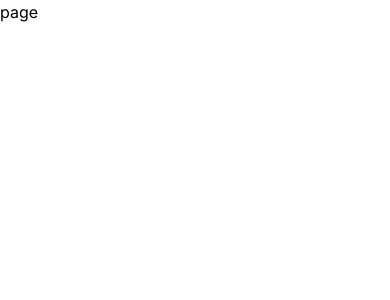
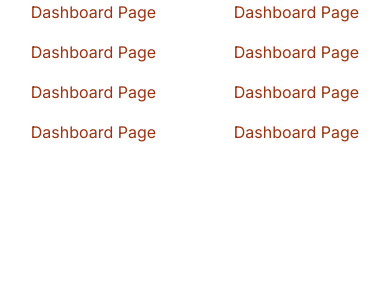
Before and after one commit to Faizanahmedsy/nextjs-dashboard, a Next.js app: page /dashboard in a window 390 px wide. Shown: the top 300 px of the page. Built offline with nearby package versions, Linux system fonts and the light colour scheme; a web font is replaced by a local one.

Commit message:
learned tailwind responsive design

```diff
--- a/app/dashboard/page.tsx
+++ b/app/dashboard/page.tsx
@@ -1,7 +1,20 @@
 import React from 'react';
 
 const page = () => {
-  return <div>page</div>;
+  return (
+    <>
+      <div className="grid grid-cols-2  gap-4">
+        <p className="  text-center text-orange-800">Dashboard Page</p>
+        <p className="text-center text-orange-800">Dashboard Page</p>
+        <p className="text-center text-orange-800">Dashboard Page</p>
+        <p className="text-center text-orange-800">Dashboard Page</p>
+        <p className="text-center text-orange-800">Dashboard Page</p>
+        <p className="text-center text-orange-800">Dashboard Page</p>
+        <p className="text-center text-orange-800">Dashboard Page</p>
+        <p className="text-center text-orange-800">Dashboard Page</p>
+      </div>
+    </>
+  );
 };
 
 export default page;
```
